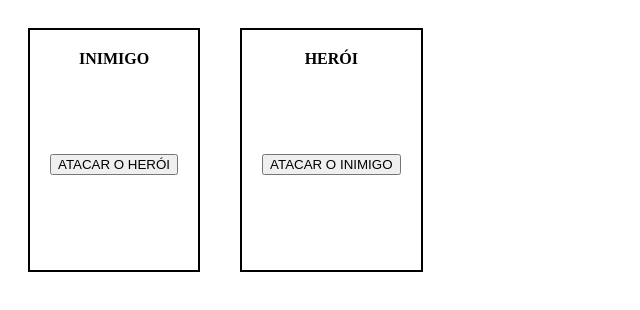
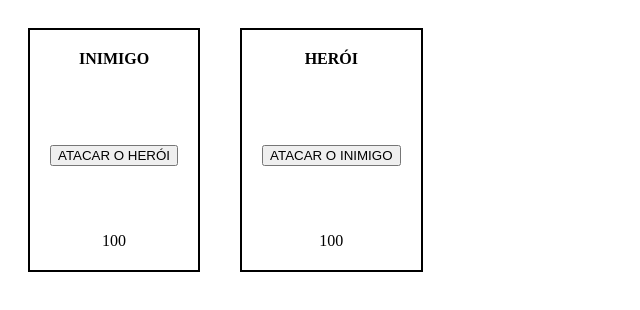
Before and after one commit to nicolasxavierdev/Batalha, a plain HTML site: page index.html in a window 1280 px wide. Shown: the whole page, without its empty margins (0-640 px from the left). Drawn offline with Linux system fonts and the light colour scheme.

Commit message:
correção

```diff
--- a/index.html
+++ b/index.html
@@ -16,12 +16,12 @@
         <div class="area-inimigo">
             <h4>INIMIGO</h4>
             <button onClick="atacarHeroi()">ATACAR O HERÓI</button>
-            <div id="energiaH"></div>
+            <div id="energiaH">100</div>
         </div>
         <div class="area-heroi">
             <h4>HERÓI</h4>
             <button onClick="atacarInimigo()">ATACAR O INIMIGO</button>
-            <div id="energiaI"></div>
+            <div id="energiaI">100</div>
         </div>
 
     </main>
```
